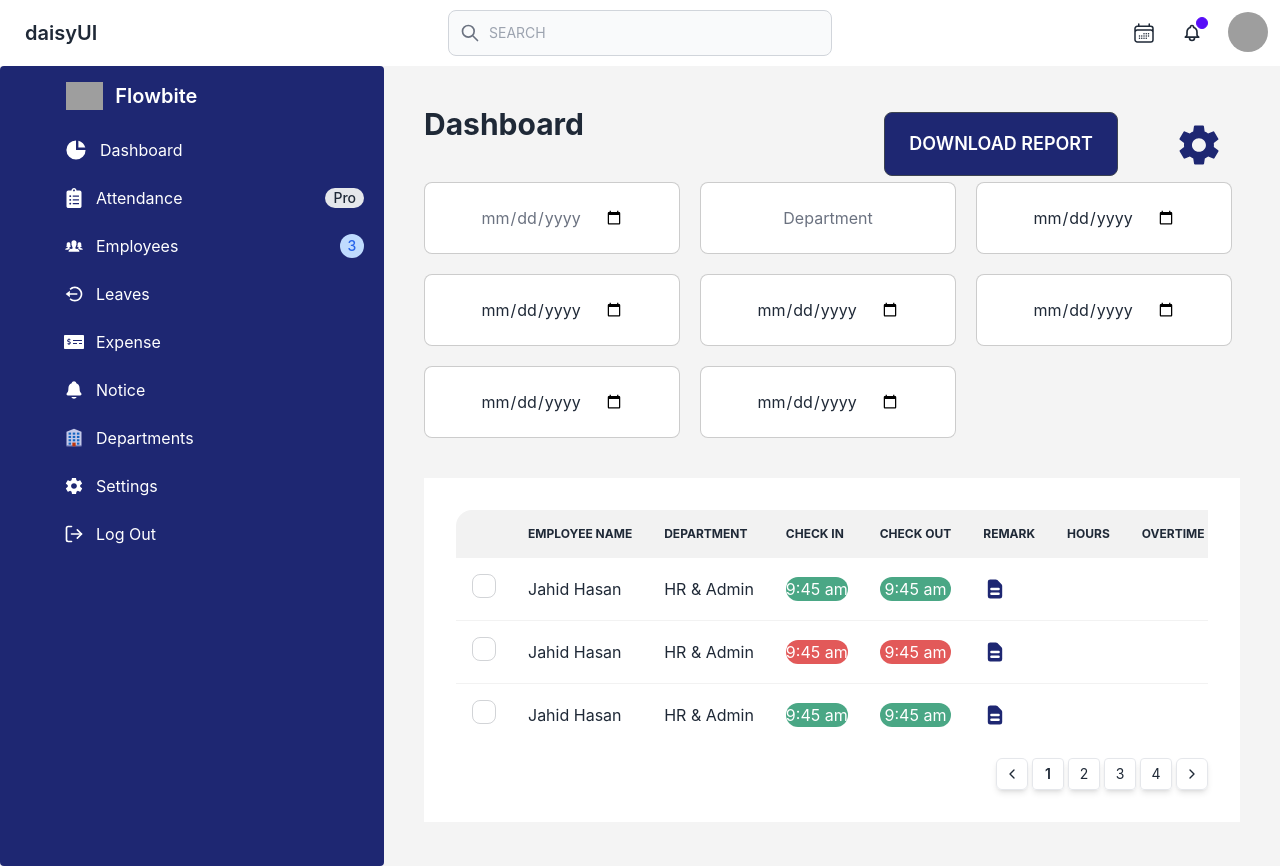
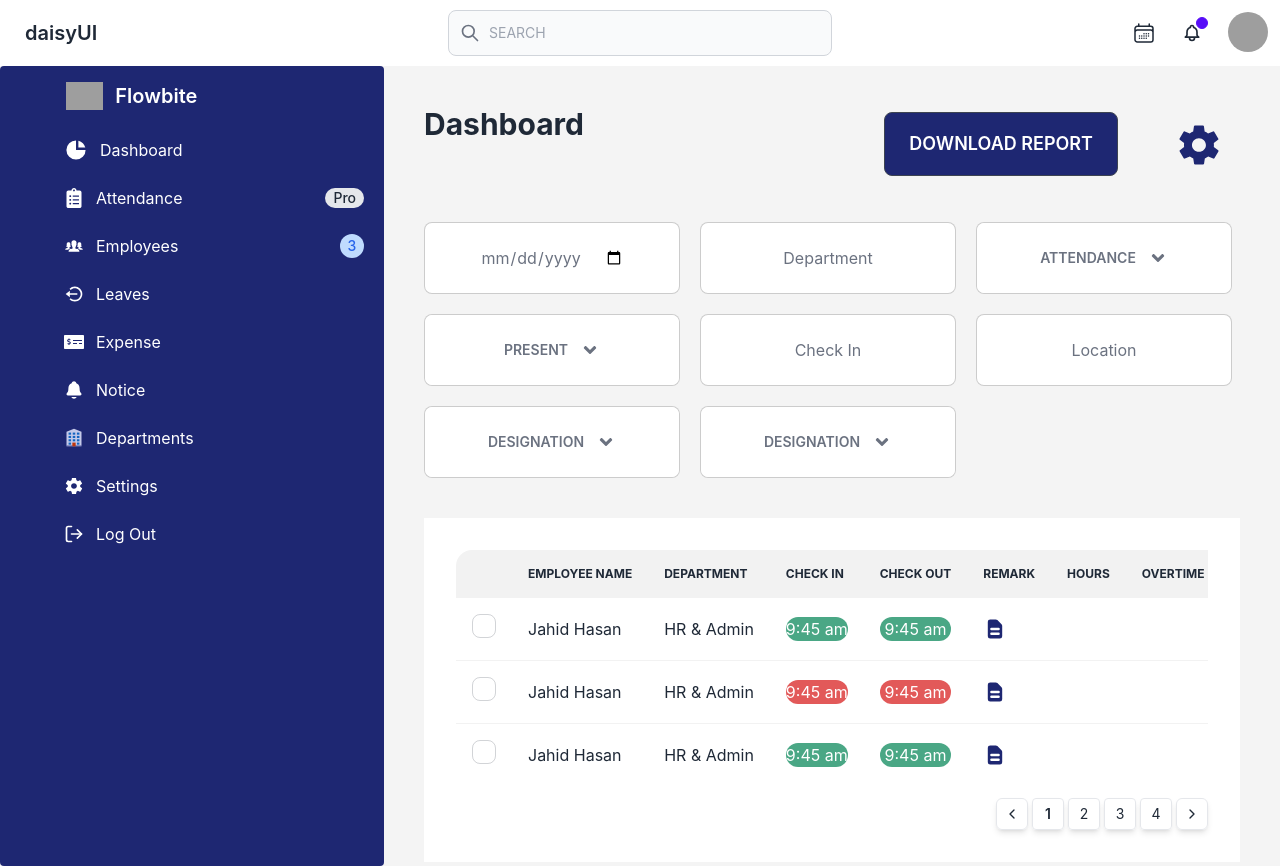
Before and after one commit to abirhasanop/nextgenAssesments, a React (Create React App) app: page /attendence in a window 1280 px wide. Built offline with nearby package versions, Linux system fonts and the light colour scheme; grey boxes are pictures that could not be loaded.

Commit message:
task summery added

```diff
--- a/src/Pages/Attendence/Attendence.js
+++ b/src/Pages/Attendence/Attendence.js
@@ -1,12 +1,13 @@
 import React from 'react';
 import { IoMdSettings } from "react-icons/io"
 import Table from '../../Components/Table/Table';
+import { FaAngleDown } from "react-icons/fa"
 
 const Attendence = () => {
     return (
         <div className='p-10'>
             {/* header */}
-            <div className='flex justify-between'>
+            <div className='flex justify-between items-center mb-10'>
                 <h1 className='text-3xl font-bold mb-10'>Dashboard</h1>
                 <div className='flex gap-10 items-center'>
                     <button className='btn btn-lg bg-[#1E2772]'>Download Report</button>
@@ -21,23 +22,55 @@ const Attendence = () => {
                 <div className='bg-white border border-[#00000033] rounded-lg w-64 h-[4.5rem] flex justify-center items-center hover:bg-gray-100'>
                     <p className='text-base text-gray-500'>Department</p>
                 </div>
-                <div className='bg-white border border-[#00000033] rounded-lg w-64 h-[4.5rem] flex justify-center items-center'>
-                    <input type="date" />
+                <div className='bg-white border border-[#00000033] rounded-lg w-64 h-[4.5rem]'>
+                    <div className="dropdown w-full h-full">
+                        <label tabIndex={0} className="btn bg-white text-gray-500 border-none hover:bg-gray-100 w-full h-full flex gap-3">
+                            Attendance <FaAngleDown className='text-xl' />
+                        </label>
+                        <ul tabIndex={0} className="dropdown-content menu p-2 shadow bg-base-100 rounded-box w-52">
+                            <li><a>Item 1</a></li>
+                            <li><a>Item 2</a></li>
+                        </ul>
+                    </div>
                 </div>
-                <div className='bg-white border border-[#00000033] rounded-lg w-64 h-[4.5rem] flex justify-center items-center'>
-                    <input type="date" />
+                <div className='bg-white border border-[#00000033] rounded-lg w-64 h-[4.5rem]'>
+                    <div className="dropdown w-full h-full">
+                        <label tabIndex={0} className="btn bg-white text-gray-500 border-none hover:bg-gray-100 w-full h-full flex gap-3">
+                            Present <FaAngleDown className='text-xl' />
+                        </label>
+                        <ul tabIndex={0} className="dropdown-content menu p-2 shadow bg-base-100 rounded-box w-52">
+                            <li><a>Item 1</a></li>
+                            <li><a>Item 2</a></li>
+                        </ul>
+                    </div>
                 </div>
-                <div className='bg-white border border-[#00000033] rounded-lg w-64 h-[4.5rem] flex justify-center items-center'>
-                    <input type="date" />
+                <div className='bg-white border border-[#00000033] rounded-lg w-64 h-[4.5rem] flex justify-center items-center hover:bg-gray-100'>
+                    <p className='text-base text-gray-500'>Check In</p>
                 </div>
-                <div className='bg-white border border-[#00000033] rounded-lg w-64 h-[4.5rem] flex justify-center items-center'>
-                    <input type="date" />
+                <div className='bg-white border border-[#00000033] rounded-lg w-64 h-[4.5rem] flex justify-center items-center hover:bg-gray-100'>
+                    <p className='text-base text-gray-500'>Location</p>
                 </div>
-                <div className='bg-white border border-[#00000033] rounded-lg w-64 h-[4.5rem] flex justify-center items-center'>
-                    <input type="date" />
+                <div className='bg-white border border-[#00000033] rounded-lg w-64 h-[4.5rem]'>
+                    <div className="dropdown w-full h-full">
+                        <label tabIndex={0} className="btn bg-white text-gray-500 border-none hover:bg-gray-100 w-full h-full flex gap-3">
+                            Designation <FaAngleDown className='text-xl' />
+                        </label>
+                        <ul tabIndex={0} className="dropdown-content menu p-2 shadow bg-base-100 rounded-box w-52">
+                            <li><a>Item 1</a></li>
+                            <li><a>Item 2</a></li>
+                        </ul>
+                    </div>
                 </div>
-                <div className='bg-white border border-[#00000033] rounded-lg w-64 h-[4.5rem] flex justify-center items-center'>
-                    <input type="date" />
+                <div className='bg-white border border-[#00000033] rounded-lg w-64 h-[4.5rem]'>
+                    <div className="dropdown w-full h-full">
+                        <label tabIndex={0} className="btn bg-white text-gray-500 border-none hover:bg-gray-100 w-full h-full flex gap-3">
+                            Designation <FaAngleDown className='text-xl' />
+                        </label>
+                        <ul tabIndex={0} className="dropdown-content menu p-2 shadow bg-base-100 rounded-box w-52">
+                            <li><a>Item 1</a></li>
+                            <li><a>Item 2</a></li>
+                        </ul>
+                    </div>
                 </div>
             </section>
 
```
